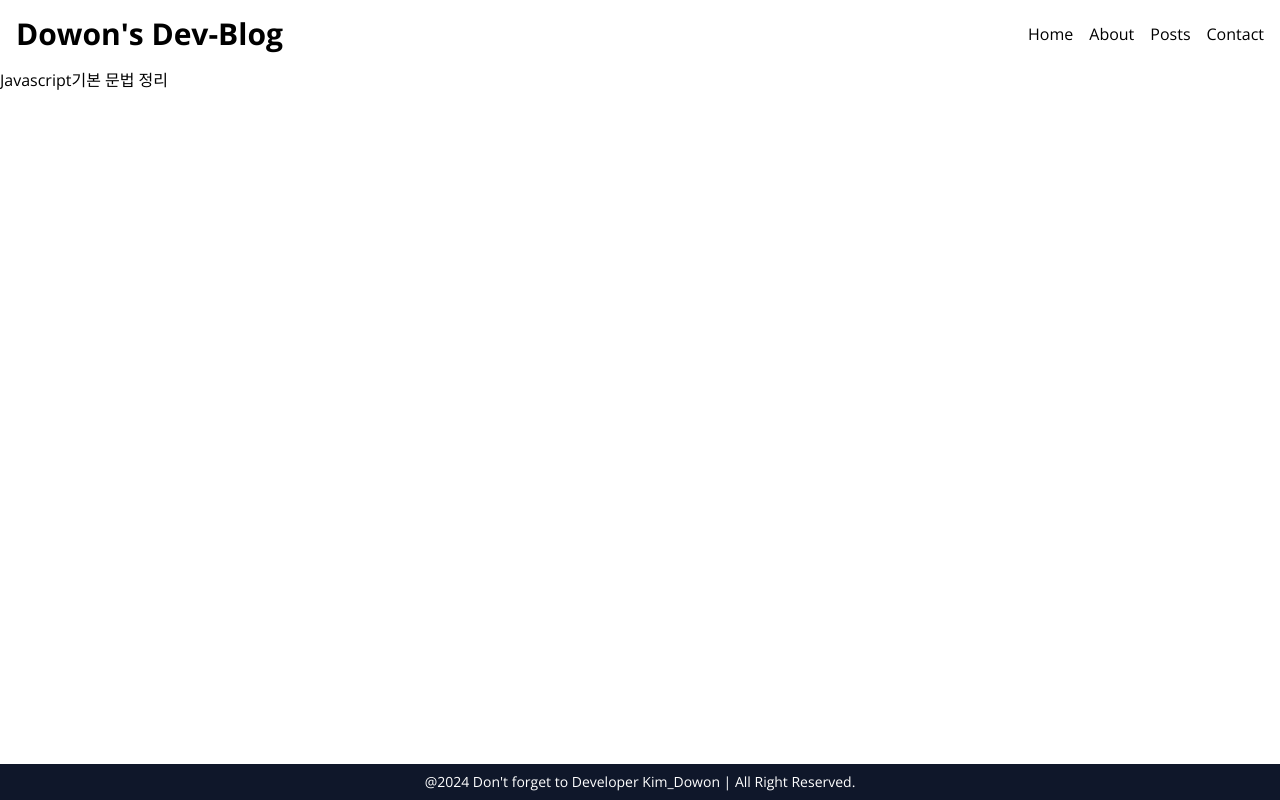
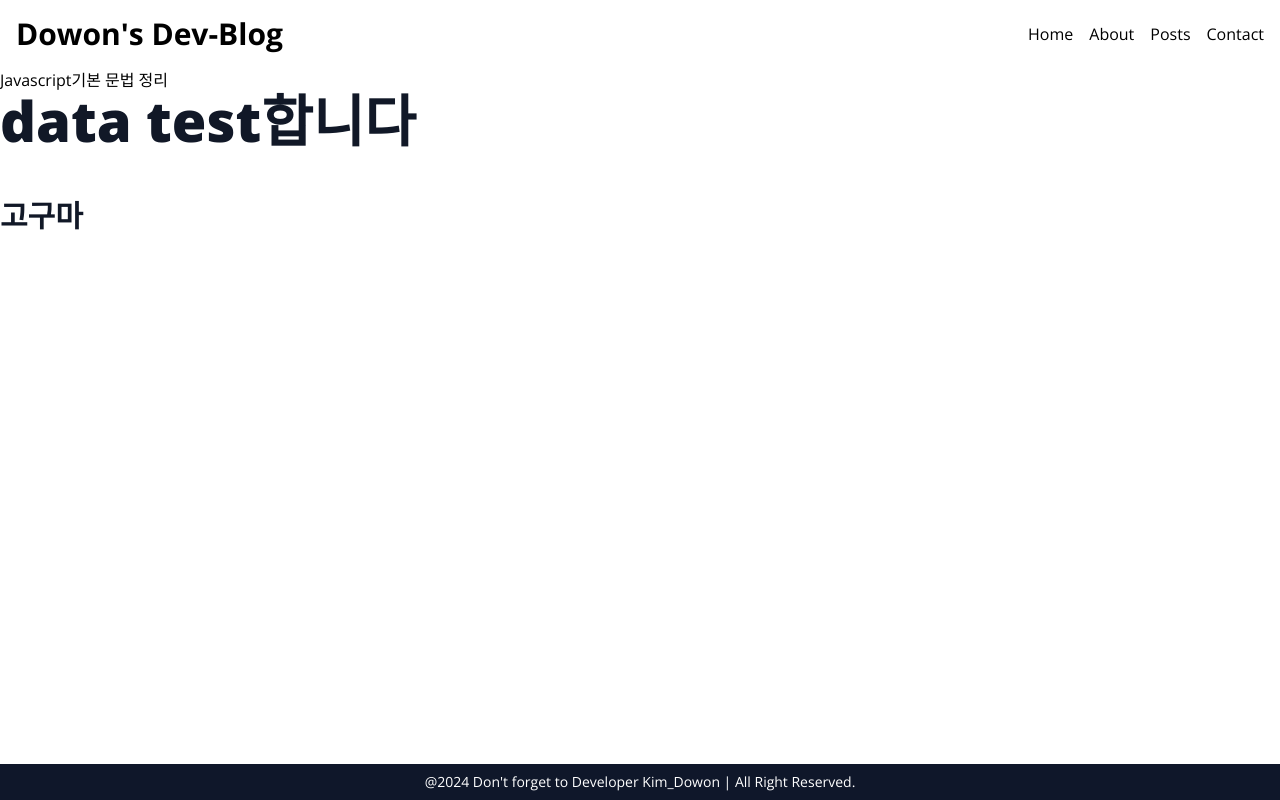
Before and after one commit to KoreaMoney/NextJS-myBlog, a Next.js app: page /posts/javascript in a window 1280 px wide. Built offline with nearby package versions, Linux system fonts and the light colour scheme.

Commit message:
feat : markdown생성 및 적용 진행

```diff
--- a/data/posts/javascript.md
+++ b/data/posts/javascript.md
@@ -0,0 +1,3 @@
+# data test합니다
+
+### 고구마
--- a/package.json
+++ b/package.json
@@ -13,9 +13,11 @@
     "react": "^18",
     "react-dom": "^18",
     "react-markdown": "^9.0.1",
-    "react-multi-carousel": "^2.8.4"
+    "react-multi-carousel": "^2.8.4",
+    "remark-gfm": "^4.0.0"
   },
   "devDependencies": {
+    "@tailwindcss/typography": "^0.5.10",
     "@types/node": "^20",
     "@types/react": "^18",
     "@types/react-dom": "^18",
--- /dev/null
+++ b/src/app/components/MarkdownViewer.tsx
@@ -0,0 +1,17 @@
+import React from 'react';
+import ReactMarkdown from 'react-markdown';
+import remarkGfm from 'remark-gfm';
+
+interface IProps {
+    content: string;
+}
+
+const MarkdownViewer = ({ content }: IProps) => {
+    return (
+        <ReactMarkdown remarkPlugins={[remarkGfm]} className="prose lg:prose-xl">
+            {content}
+        </ReactMarkdown>
+    );
+};
+
+export default MarkdownViewer;
--- a/src/app/posts/[slug]/page.tsx
+++ b/src/app/posts/[slug]/page.tsx
@@ -1,5 +1,6 @@
 import { getPostData } from '@/service/posts';
 import React from 'react';
+import MarkdownViewer from '@/app/components/MarkdownViewer';
 interface IProps {
     params: {
         slug: string;
@@ -7,13 +8,12 @@ interface IProps {
 }
 
 const PostPage = async ({ params: { slug } }: IProps) => {
-    // 전달된 slug에 해당하는 포스트 데이터 읽어오기
     const post = await getPostData(slug);
 
     return (
         <>
             <h1>{post.title}</h1>
-            <pre>{post.content}</pre>
+            <MarkdownViewer content={post.content} />
         </>
     );
 };
--- a/tailwind.config.ts
+++ b/tailwind.config.ts
@@ -14,6 +14,6 @@ const config: Config = {
             },
         },
     },
-    plugins: [],
+    plugins: [require('@tailwindcss/typography')],
 };
 export default config;
```
Also changed, not shown: 1 other file (tests, documents, lock files or other folders).
